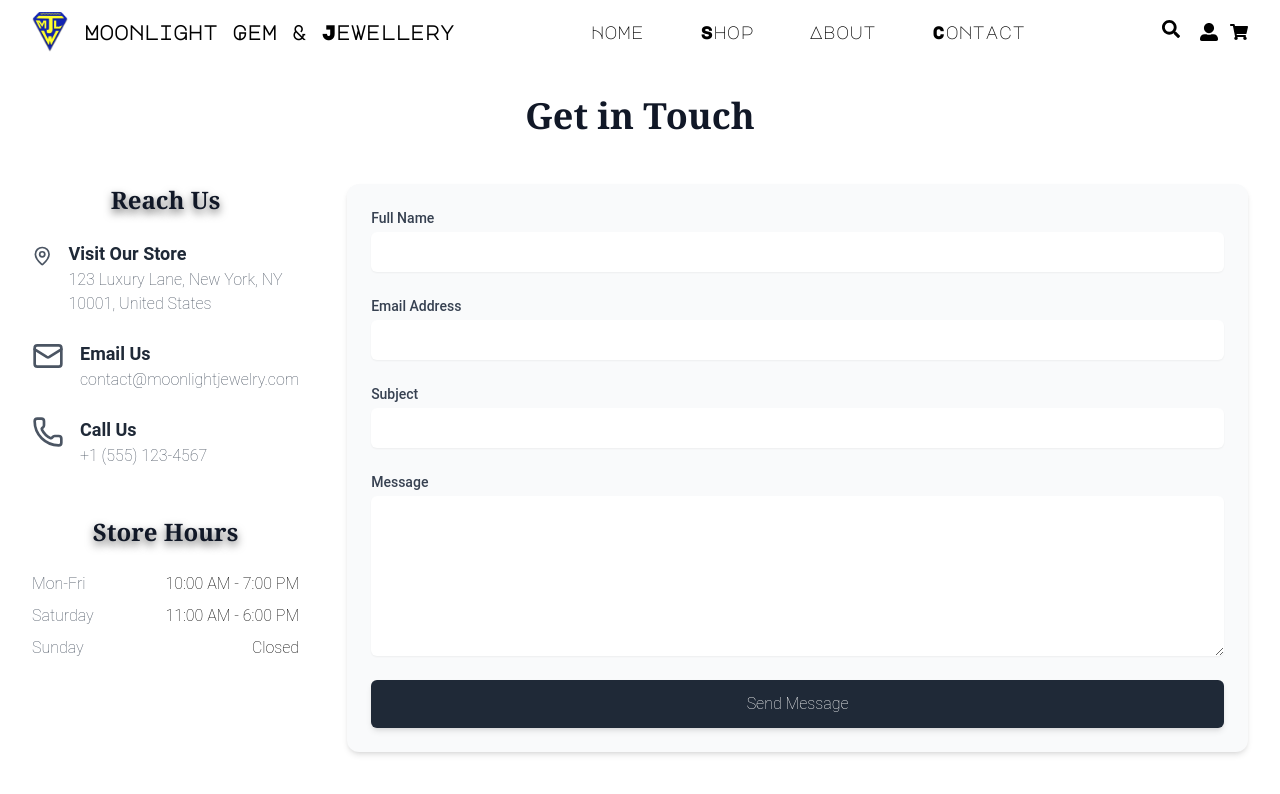
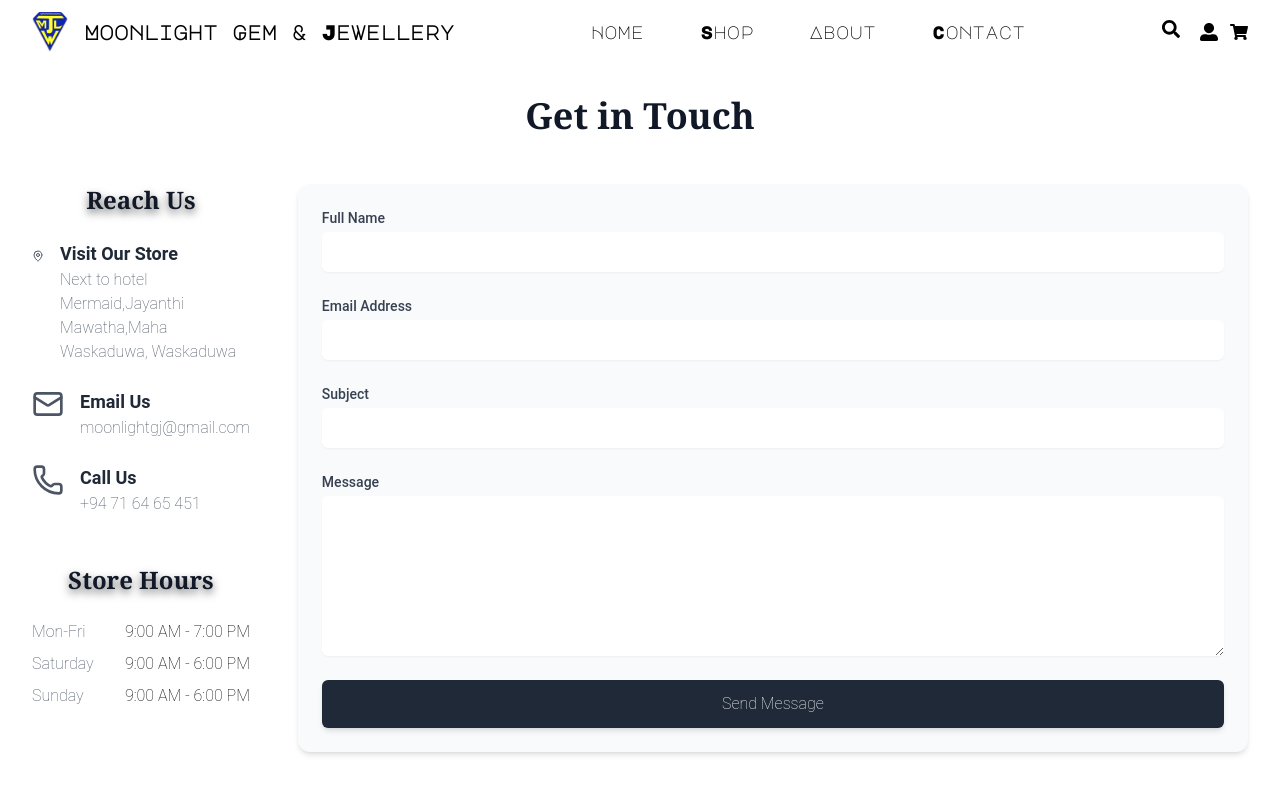
Before and after one commit to Ridma-Sathsara/Moonlight-Landing-page, a React (Create React App) app: page /contact in a window 1280 px wide. Shown: the top 794 px of the page. Built offline with nearby package versions, Linux system fonts and the light colour scheme; a web font is replaced by a local one.

Commit message:
add more details

```diff
--- a/src/pages/About.jsx
+++ b/src/pages/About.jsx
@@ -45,15 +45,16 @@ export function About() {
               Our Heritage
             </h2>
             <p className="text-gray-700 leading-relaxed mb-4">
-              Founded in 1990, Moonlight Gem & Jewelry has been a beacon of
-              excellence in the world of fine jewelry. Our journey began with a
-              simple yet powerful vision: to create pieces that transcend time
-              and tell unique stories.
+              Moonlight Gems and Jewellery, established in 1990, has been a
+              beacon of excellence in the world of fine jewelry. Located at
+              Jayanthi Street, next to the Mermaid Hotel and Club in Kalutara,
+              Sri Lanka, they offer a range of bespoke jewelry crafted to your
+              designs, as well as ready-made pieces featuring genuine gems with
+              full certification.
             </p>
             <p className="text-gray-700 leading-relaxed">
-              Today, we continue to uphold the traditions of exceptional
-              craftsmanship while embracing modern innovation, ensuring each
-              piece we create is a masterpiece in its own right.
+               For more information or to
+              contact them directly, you can visit their Facebook page.
             </p>
           </div>
           <img
@@ -78,7 +79,9 @@ export function About() {
             loading="lazy"
           />
           <div className="md:order-1">
-            <h2 className="text-3xl font-serif font-semibold mb-6">Our Craft</h2>
+            <h2 className="text-3xl font-serif font-semibold mb-6">
+              Our Craft
+            </h2>
             <p className="text-gray-700 leading-relaxed mb-4">
               Every piece of jewelry at Moonlight is a testament to our
               dedication to excellence. Our master craftsmen combine traditional
@@ -117,5 +120,5 @@ export function About() {
       </div>
     </div>
   );
-};
+}
 export default About;
--- a/src/pages/Contact.jsx
+++ b/src/pages/Contact.jsx
@@ -50,7 +50,7 @@ const Contact = () => {
               <div>
                 <h3 className="font-semibold text-lg text-gray-800">Visit Our Store</h3>
                 <p className="text-gray-600">
-                  123 Luxury Lane, New York, NY 10001, United States
+                 Next to hotel Mermaid,Jayanthi Mawatha,Maha Waskaduwa, Waskaduwa
                 </p>
               </div>
             </div>
@@ -60,7 +60,7 @@ const Contact = () => {
               <Mail className="w-8 h-8 text-gray-600" />
               <div>
                 <h3 className="font-semibold text-lg text-gray-800">Email Us</h3>
-                <p className="text-gray-600">contact@moonlightjewelry.com</p>
+                <p className="text-gray-600">moonlightgj@gmail.com</p>
               </div>
             </div>
 
@@ -69,7 +69,7 @@ const Contact = () => {
               <Phone className="w-8 h-8 text-gray-600" />
               <div>
                 <h3 className="font-semibold text-lg text-gray-800">Call Us</h3>
-                <p className="text-gray-600">+1 (555) 123-4567</p>
+                <p className="text-gray-600">+94 71 64 65 451</p>
               </div>
             </div>
           </div>
@@ -80,15 +80,15 @@ const Contact = () => {
             <div className="space-y-2">
               <div className="flex justify-between">
                 <span className="text-gray-600">Mon-Fri</span>
-                <span>10:00 AM - 7:00 PM</span>
+                <span>9:00 AM - 7:00 PM</span>
               </div>
               <div className="flex justify-between">
                 <span className="text-gray-600">Saturday</span>
-                <span>11:00 AM - 6:00 PM</span>
+                <span>9:00 AM - 6:00 PM</span>
               </div>
               <div className="flex justify-between">
                 <span className="text-gray-600">Sunday</span>
-                <span>Closed</span>
+                <span>9:00 AM - 6:00 PM</span>
               </div>
             </div>
           </div>
```
